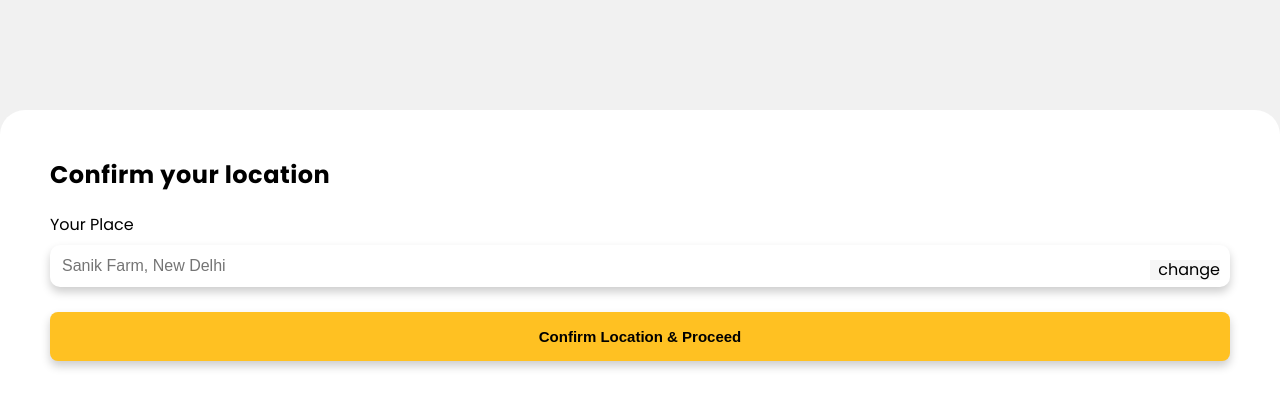
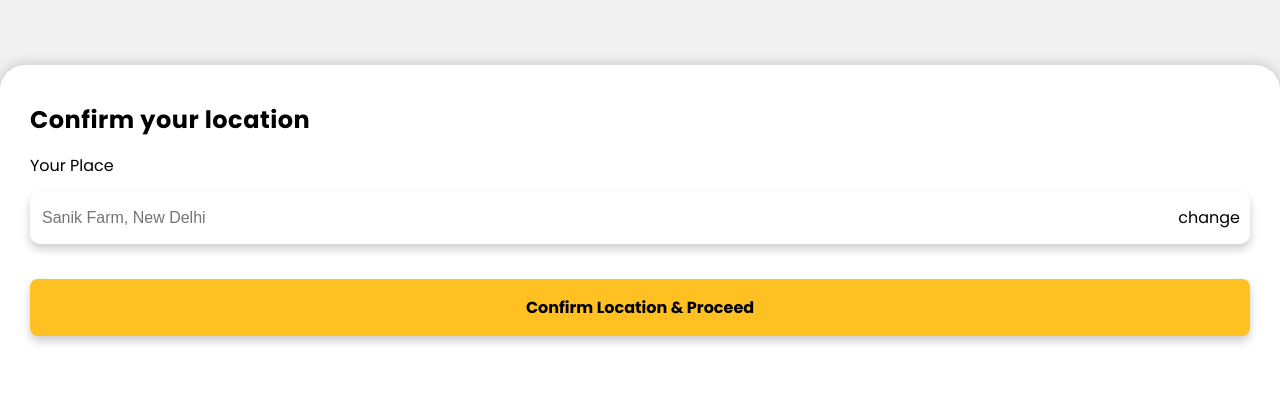
Before and after one commit to Ellipticamit/scanmenu, a Next.js app: page /location in a window 1280 px wide. Shown: the part 375-782 px from the top of the page. Built offline with nearby package versions, Linux system fonts and the light colour scheme.

Commit message:
code refactor

```diff
--- a/component/Button/Button.js
+++ b/component/Button/Button.js
@@ -5,11 +5,11 @@ import styles from '../../styles/Button.module.css';
 
 function Button({name, link}) {
   return (
-    <button className={styles.btn}>
-      <Link href={link}>
-        <a>{name}</a>
-      </Link>
-    </button>
+    <Link href={link}>
+      <a>
+        <div className={styles.btn}>{name}</div>
+      </a>
+    </Link>
   );
 }
 
--- a/pages/location.js
+++ b/pages/location.js
@@ -5,7 +5,7 @@ import Map from '../component/Map';
 
 export default function Location() {
   return (
-    <div className={styles.container}>
+    <div className={styles.main}>
       <section className={styles.map}>
         <Map />
       </section>
--- a/styles/Button.module.css
+++ b/styles/Button.module.css
@@ -1,7 +1,7 @@
 .btn {
   width: 100%;
   background: #ffc122;
-  margin: 10px auto;
+  margin: 25px auto;
   text-align: center;
   padding: 16px 10px;
   border-radius: 8px;
@@ -9,7 +9,3 @@
   box-shadow: 0px 5px 10px rgba(0, 0, 0, 0.2);
   border: 0;
 }
-
-.btn a {
-  font-size: 15px;
-}
--- a/styles/Home.module.css
+++ b/styles/Home.module.css
@@ -5,32 +5,40 @@
   --btnshadow: '0px 4px 6px rgba(0, 0, 0, 0.1)';
 }
 */
-.flexrowcenter {
+.contentFlexCenter {
   display: flex;
   justify-content: center;
   align-items: center;
 }
 
-.flexrow {
+.contentFlex {
   display: flex;
   align-items: center;
 }
 
-.flexcolumn {
+.contentFlexSpaceBetween {
+  display: flex;
+  justify-content: space-between;
+  align-items: center;
+}
+
+.contentFlexColumnCenter {
   display: flex;
   flex-direction: column;
   justify-content: center;
+}
+
+.container {
+  padding: 0px 20px;
 }
 
 .sections {
   padding: 0px 20px;
 }
 
-.container {
+.main {
   height: 100vh;
   width: 100vw;
-  display: flex;
-  flex-direction: column;
   background-color: #ffffff;
 }
 
@@ -43,16 +51,13 @@
 .homelogo {
   padding: 15px 20px;
   box-shadow: 0px 1px 15px rgba(0, 0, 0, 0.1);
-  margin-bottom: 15px;
+  margin-bottom: 65px;
   font-weight: 400;
-  display: flex;
-  align-items: center;
 }
 
 .homelogo div {
-  margin: 5px;
+  margin-right: 10px;
 }
-
 
 .btnContainer {
   width: 80%;
@@ -71,20 +76,24 @@
 .map {
   position: relative;
   width: 100vw;
-  height: 65vh;
+  height: 60vh;
   background-color: #f1f1f1;
   overflow: hidden;
   z-index: 100;
 }
 
 .content {
-  position: relative;
+  position: absolute;
   border-radius: 25px 25px 0px 0px;
   background-color: #ffffff;
-  padding: 35px 50px;
-  height: 25vh;
+  padding: 25px 30px 0px;
+  height: calc(100% - 55vh);
   z-index: 1000;
   margin-top: -35px;
+  box-shadow: 0px -1px 12px 1px #cccbcb;
+  left: 0;
+  bottom: 0;
+  width: 100%;
 }
 
 .content h3 {
@@ -96,9 +105,13 @@
 
 .content h5 {
   font-size: 16px;
-  line-height: 2.5;
+  line-height: 2;
   font-weight: 400;
   margin: 0px;
+}
+
+.content input {
+  margin: 10px 0px;
 }
 
 /* Main Page */
@@ -164,33 +177,33 @@
   height: 220px;
 }
 
-.orderheader{
- margin-bottom: 40px;
- display: flex;
- align-items: center;
- height: 65px;
- box-shadow: 0px 5px 10px rgba(0, 0, 0, 0.2);
+.orderheader {
+  margin-bottom: 40px;
+  display: flex;
+  align-items: center;
+  height: 65px;
+  box-shadow: 0px 5px 10px rgba(0, 0, 0, 0.2);
 }
 
-.orderheader div{
+.orderheader div {
   padding: 7px;
 }
 
-.applypromo{
+.applypromo {
   margin-bottom: 40px;
   display: flex;
   align-items: center;
   height: 65px;
   box-shadow: 0px 5px 10px rgba(0, 0, 0, 0.2);
   justify-content: space-between;
-  padding: 20px ;
+  padding: 20px;
 }
 
-.item_price{
+.item_price {
   display: flex;
   justify-content: space-between;
 }
 
-.price_banner{
+.price_banner {
   margin-bottom: 30px;
 }
--- a/styles/Input.module.css
+++ b/styles/Input.module.css
@@ -5,22 +5,23 @@
 
 .input input {
   width: 100%;
-  padding: 12px;
+  padding: 14px;
   border-radius: 10px;
   outline: none;
   font-size: 16px;
+  line-height: 1.5;
   box-shadow: 0px 5px 10px rgba(0, 0, 0, 0.2);
   border: 0;
 }
 
 .extra {
   position: absolute;
-  top: 15px;
+  top: 26px;
   right: 10px;
   font-size: 16px;
   line-height: 20px;
-  background: #f6f6f6;
-  padding-left: 8px;
+  padding-left: 10px;
+  background: #ffffff;
 }
 
 .icon {
```
Also changed, not shown: pages/index.js (+6 -4 lines).
